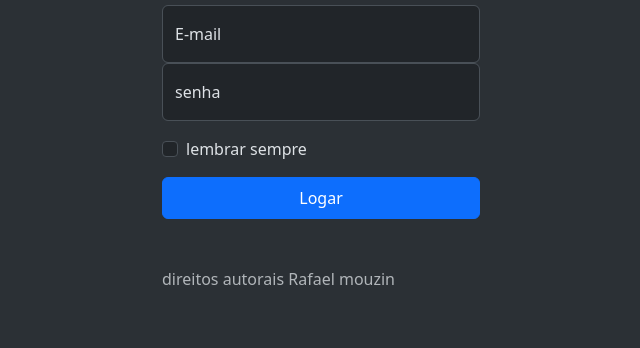
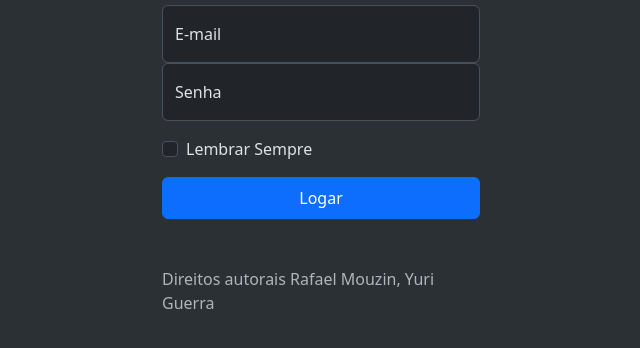
Before and after one commit to oiyuri/projetoronan50-, a plain HTML site: page login/login.html in a window 1280 px wide. Shown: the part 158-506 px from the top of the page, without its empty margins (319-959 px from the left). Drawn offline with nearby package versions, Linux system fonts and the light colour scheme.

Commit message:
Update login.html
correcao de erros ortograficos

```diff
--- a/login/login.html
+++ b/login/login.html
@@ -25,17 +25,17 @@
 
                 <div class="form-floating">
                     <input type="password" class="form-control" id="floatinginput"  placeholder="digite sUA senha"/>
-                    <label for="floatinginput">senha </label>
+                    <label for="floatinginput">Senha </label>
                 </div>
 
                 <div class="form-check text-start my-3">
-                    <label>lembrar sempre</label>
+                    <label>Lembrar Sempre</label>
                     <input type="checkbox" class="form-check-input" id="flexcheckdefault">
                 </div>
                 <button class="btn btn-primary w-100 py-2 ">
                 Logar
                 </button>
-                <p class="text-body-secondary mt-5"> direitos autorais Rafael mouzin</p>
+                <p class="text-body-secondary mt-5">Direitos autorais Rafael Mouzin, Yuri Guerra</p>
 
 
 
```
